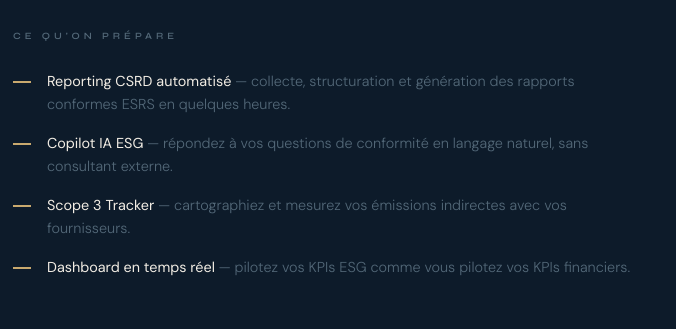
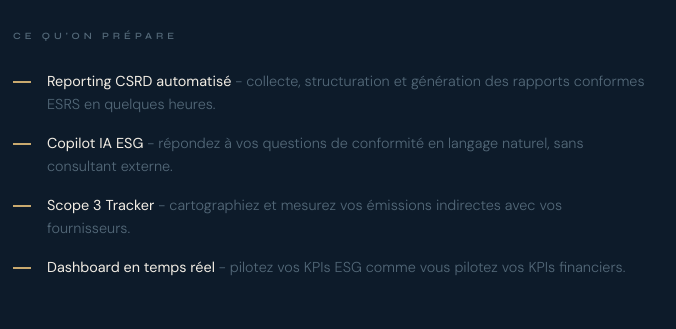
Before and after one commit to strata-esg/strata-landing, a plain HTML site: page index.html in a window 1280 px wide. Shown: the part 1083-1412 px from the top of the page, 311-987 px from the left. Drawn offline with nearby package versions, Linux system fonts and the light colour scheme.

```diff
--- a/index.html
+++ b/index.html
@@ -6,13 +6,13 @@
   <title>STRATA — The operating system for sustainable business</title>
 
   <meta name="description" content="STRATA simplifie la conformité CSRD et le reporting ESG pour les PME européennes. Intelligence artificielle, automatisation, clarté." />
-  <meta property="og:title" content="STRATA — ESG Intelligence Platform" />
+  <meta property="og:title" content="STRATA - ESG Intelligence Platform" />
   <meta property="og:description" content="La plateforme ESG pensée pour les PME soumises à la CSRD. Rejoignez la liste d'attente." />
   <meta property="og:image" content="https://strata-esg.fr/og-image.png" />
   <meta property="og:url" content="https://strata-esg.fr" />
   <meta property="og:type" content="website" />
   <meta name="twitter:card" content="summary_large_image" />
-  <meta name="twitter:title" content="STRATA — The operating system for sustainable business" />
+  <meta name="twitter:title" content="STRATA - The operating system for sustainable business" />
   <meta name="twitter:description" content="La plateforme ESG pensée pour les PME soumises à la CSRD." />
   <meta name="twitter:image" content="https://strata-esg.fr/og-image.png" />
 
@@ -402,7 +402,7 @@
 
     <main>
 
-      <span class="badge">En construction — Bientôt disponible</span>
+      <span class="badge">En construction - Bientôt disponible</span>
 
       <h1>
         Le reporting ESG<br />
@@ -411,7 +411,7 @@
 
       <p class="sub">
         La CSRD entre en vigueur. <strong>Des milliers de PME européennes</strong> vont devoir
-        reporter leurs données ESG — sans équipe dédiée, sans outils adaptés.<br /><br />
+        reporter leurs données ESG - sans équipe dédiée, sans outils adaptés.<br /><br />
         STRATA est la plateforme qui change ça : conformité automatisée, intelligence IA,
         reporting en quelques heures.
       </p>
@@ -467,19 +467,19 @@
         <p class="features-title">Ce qu'on prépare</p>
         <ul class="feature-list">
           <li>
-            <span><strong>Reporting CSRD automatisé</strong> — collecte, structuration et
+            <span><strong>Reporting CSRD automatisé</strong> - collecte, structuration et
             génération des rapports conformes ESRS en quelques heures.</span>
           </li>
           <li>
-            <span><strong>Copilot IA ESG</strong> — répondez à vos questions de conformité
+            <span><strong>Copilot IA ESG</strong> - répondez à vos questions de conformité
             en langage naturel, sans consultant externe.</span>
           </li>
           <li>
-            <span><strong>Scope 3 Tracker</strong> — cartographiez et mesurez vos émissions
+            <span><strong>Scope 3 Tracker</strong> - cartographiez et mesurez vos émissions
             indirectes avec vos fournisseurs.</span>
           </li>
           <li>
-            <span><strong>Dashboard en temps réel</strong> — pilotez vos KPIs ESG comme
+            <span><strong>Dashboard en temps réel</strong> - pilotez vos KPIs ESG comme
             vous pilotez vos KPIs financiers.</span>
           </li>
         </ul>
```
